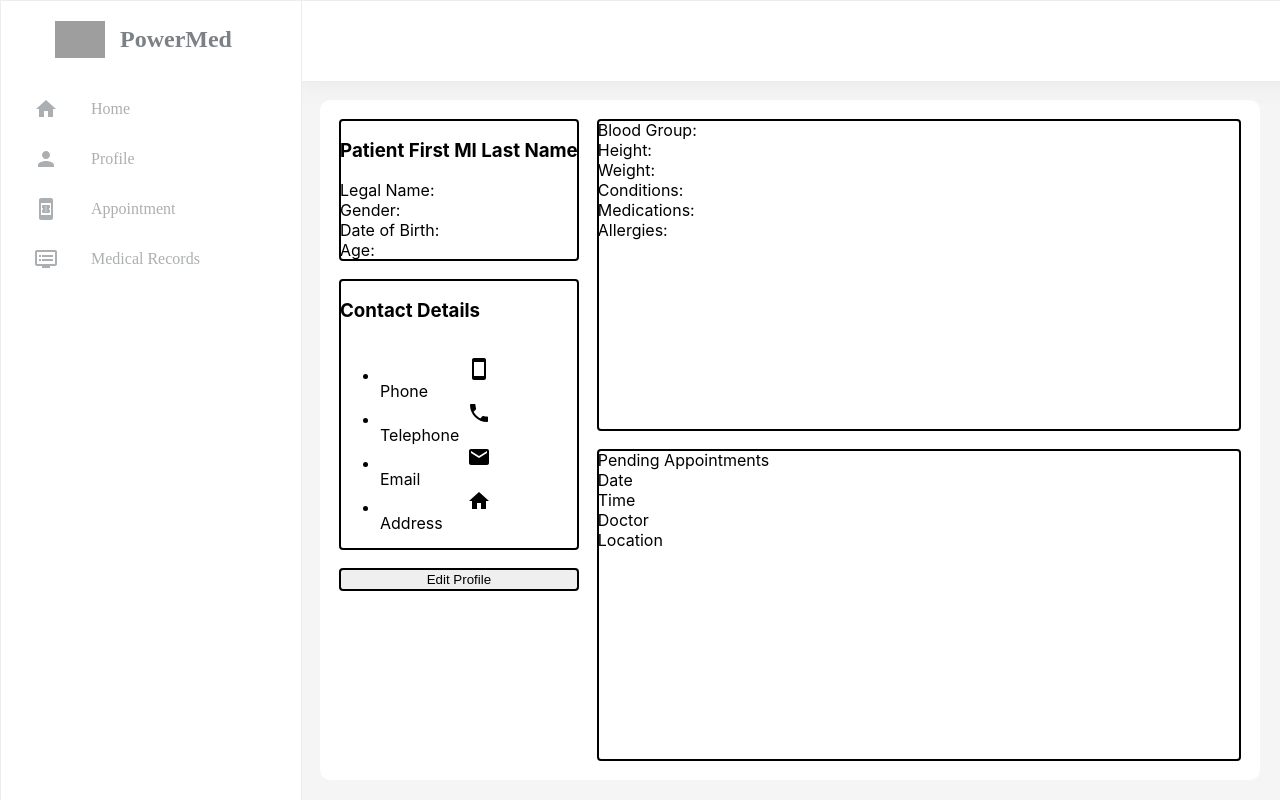
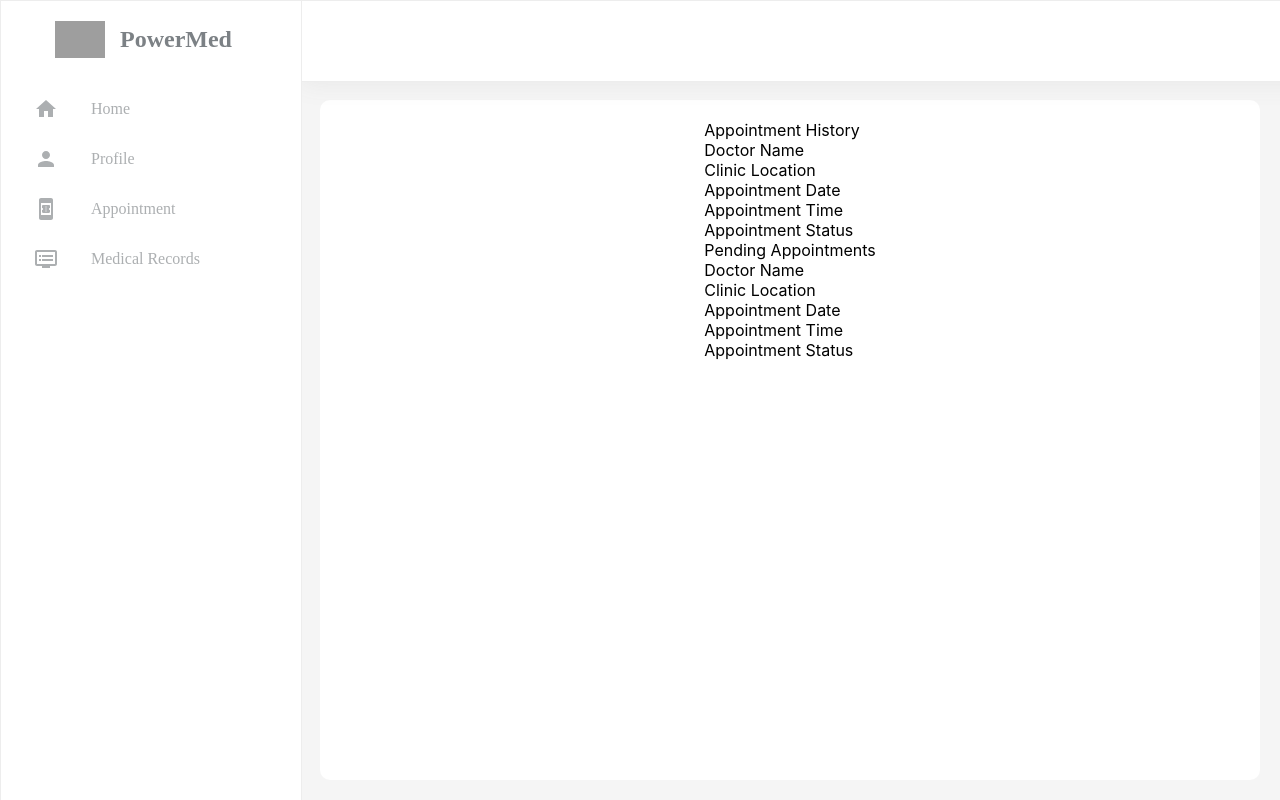
Before and after one commit to RheaRizz/Power_Pat_Girls, a React (Create React App) app in the folder patient-dashboard/: page / in a window 1280 px wide. Built offline with nearby package versions, Linux system fonts and the light colour scheme; grey boxes are pictures that could not be loaded.

Commit message:
patient-dashboard, appointment page

```diff
--- a/patient-dashboard/src/App.js
+++ b/patient-dashboard/src/App.js
@@ -2,15 +2,16 @@
 import './App.css';
 import Header from './components/header/header';
 import Sidebar from './components/sidebar/sidebar'
-//import Home from './components/dashboard-home-page/home';
-import UserProfile from './components/user-profile/user-profile';
+// import Home from './components/dashboard-home-page/home';
+// import UserProfile from './components/user-profile/user-profile';
+import Appointment from './components/appointment-section/appointments';
 
 function App() {
   return (
     <div className='App'>
 			<Header />
 			<Sidebar />
-			<UserProfile />
+			<Appointment />
     </div>
   )
 }
--- /dev/null
+++ b/patient-dashboard/src/components/appointment-section/appointment.css
@@ -0,0 +1,13 @@
+.background {
+    height: auto;
+    width: 100%;
+    background-color: white;
+    padding: 20px;
+    margin: 20px;
+    margin-top: 100px;
+    margin-left: 320px;
+    border-radius: 10px;
+    display: flex;
+    flex-wrap: wrap;
+    justify-content: space-around;
+  }
--- /dev/null
+++ b/patient-dashboard/src/components/appointment-section/appointments.js
@@ -0,0 +1,33 @@
+import React from "react";
+import './appointment.css'
+
+function Appointment() {
+	return(
+	<div className="background">
+		<div className="column">
+			<div className="header-container">
+				<div className="header-content">Appointment History</div>
+			</div>
+			<div className="app-history">
+				<div className="column-name">Doctor Name</div>
+				<div className="column-name">Clinic Location</div>
+				<div className="column-name">Appointment Date</div>
+				<div className="column-name">Appointment Time</div>
+				<div className="column-name">Appointment Status</div>
+			</div>
+			<div className="header-container">
+				<div className="header-content">Pending Appointments</div>
+			</div>
+			<div className="pending-app">
+			<div className="column-name">Doctor Name</div>
+				<div className="column-name">Clinic Location</div>
+				<div className="column-name">Appointment Date</div>
+				<div className="column-name">Appointment Time</div>
+				<div className="column-name">Appointment Status</div>
+			</div>
+		</div>
+	</div>
+	)
+}
+
+export default Appointment;
--- a/patient-dashboard/src/components/dashboard-home-page/home.css
+++ b/patient-dashboard/src/components/dashboard-home-page/home.css
@@ -1,15 +1,15 @@
-.patient-home-page {
+.background {
   height: auto;
   width: 100%;
   background-color: white;
-  padding: 20px; /* Adjust the padding as needed */
+  padding: 20px;
   margin: 20px;
-  box-sizing: border-box; /* Include padding and border in the element's total width and height */
-	border-radius: 10px;
-	margin-top: 100px;
-	margin-left: 320px;
-	display: flex;
-	flex-wrap: wrap;
+  margin-top: 100px;
+  margin-left: 320px;
+  border-radius: 10px;
+  display: flex;
+  flex-wrap: wrap;
+  justify-content: space-around;
 }
 
 .button-row {
--- a/patient-dashboard/src/components/dashboard-home-page/home.js
+++ b/patient-dashboard/src/components/dashboard-home-page/home.js
@@ -3,7 +3,7 @@ import './home.css'
 
 function Home() {
   return (
-    <div className="patient-home-page">
+    <div className="background">
       {/* Row One */}
       <div className="button-row">
 				<div className="appointment-col">
```
